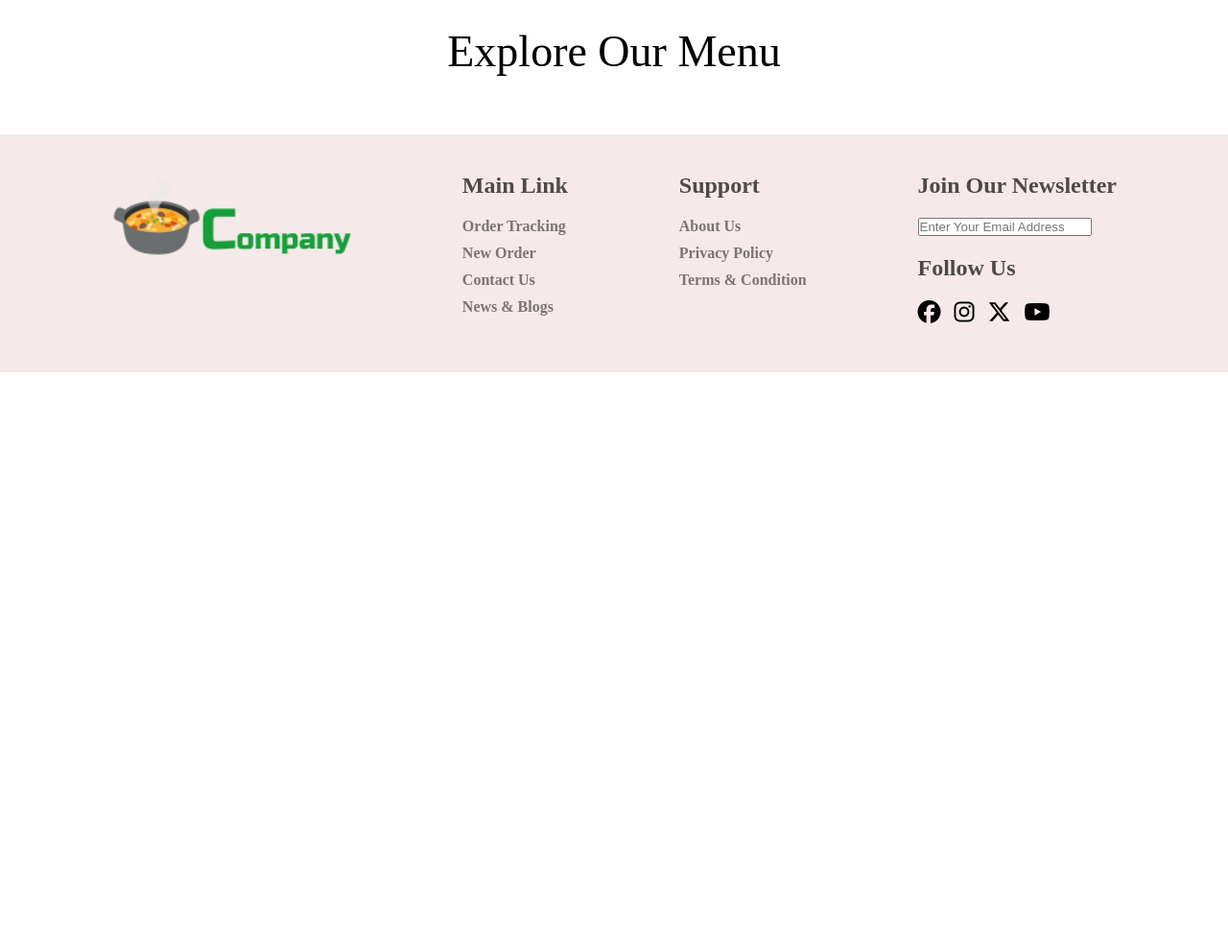
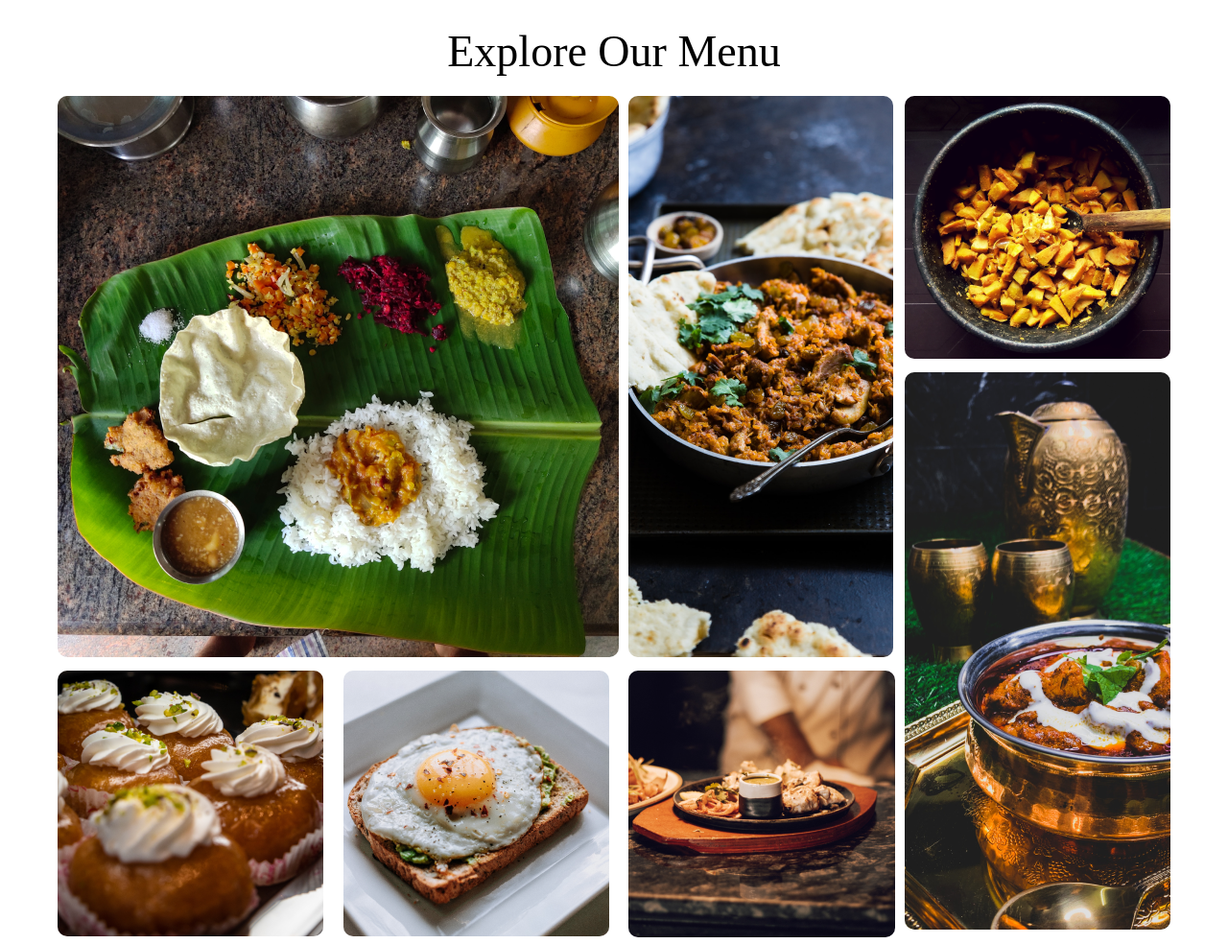
Before and after one commit to Hamzaabro5/Restaurant-Website, a plain HTML site: page index.html in a window 1280 px wide. Shown: the part 1088-2072 px from the top of the page at 96% size. Before the commit the page ends 1476 px from the top, so only its background shows below. Drawn offline with nearby package versions, Linux system fonts and the light colour scheme.

Commit message:
Project 5

```diff
--- a/index.html
+++ b/index.html
@@ -31,17 +31,17 @@
         </section>
 
         <section class="hero-list-section">
-                <div>
+                <div class="list">
                     <img src="./assets/discount.png" alt="">
                     <h2>Discount Voucher</h2>
                     <h4>Lorem ipsum dolor sit amet consectetur<br> adipisicing elit.</h4>
                 </div>
-                <div class="fresh-icon">
+                <div class="fresh-icon list">
                     <img src="./assets/fresh.png" alt="">
                     <h2>Fresh Healthy Food</h2>
                     <h4>Lorem ipsum dolor sit amet consectetur<br> adipisicing elit.</h4>
                 </div>
-                <div>
+                <div class="list">
                     <img src="./assets/delivery.png" alt="">
                     <h2>Fast Home Delivery</h2>
                     <h4>Lorem ipsum dolor sit amet consectetur<br> adipisicing elit.</h4>
@@ -54,6 +54,29 @@
         <section class="gallery-section">
             <h2>Our Menu</h2>
             <h1>Explore Our Menu</h1>
+            <div class="Menu">
+               <div class="item1">
+                <img class="grid-img" src="./assets/grid_image1.png" alt="">
+               </div>
+               <div class="item2">
+                <img class="grid-img" src="./assets/grid_image2.png" alt="">
+               </div>
+               <div class="item3">
+                <img class="grid-img" src="./assets/grid_image3.png" alt="">
+               </div>
+               <div class="item4">
+                <img class="grid-img" src="./assets/grid_image4.png" alt="">
+               </div>
+               <div class="item5">
+                <img class="grid-img" src="./assets/grid_image5.png" alt="">
+               </div>
+               <div class="item6">
+                <img class="grid-img" src="./assets/grid_image6.png" alt="">
+               </div>
+               <div class="item7">
+                <img class="grid-img" src="./assets/grid_image7.png" alt="">
+               </div>
+            </div>
         </section>
 
         <!-- Gallery Section -->
--- a/style.css
+++ b/style.css
@@ -74,6 +74,15 @@ nav{
 .fresh-icon{
     margin: 0px 80px;
 }
+.list{
+    transition: 0.2s ease-in-out;
+    box-shadow: 5px 5px 5px rgba(1, 1, 1, 0.05);
+}
+.list:hover{
+    cursor: pointer;
+    transition: 0.2s ease-in-out;
+    box-shadow: 5px 5px 5px rgba(1, 1, 1, 0.2   );
+}
 .gallery-section h2{
     text-align: center;
     color: white;
@@ -88,7 +97,45 @@ nav{
     font-size: 46px;
     font-weight: 500;
 }
-
+.grid-img{
+    border-radius: 10px;
+    transition: 0.2s ease-in-out;
+}
+.grid-img:hover{
+    transform: scale(1.05);
+    transition: 0.2s ease-in-out;
+}
+.Menu{
+    display: grid;
+    justify-content: center;
+    gap: 10px;
+    grid-template-areas:
+    "I1 I1 I2 I3"
+    "I1 I1 I2 I7"
+    "I4 I5 I6 I7";
+    margin-top: 20px;
+}
+.item1{
+    grid-area: I1;
+}
+.item2{
+    grid-area: I2;
+}
+.item3{
+    grid-area: I3;
+}
+.item4{
+    grid-area: I4;
+}
+.item5{
+    grid-area: I5;
+}
+.item6{
+    grid-area: I6;
+}
+.item7{
+    grid-area: I7;
+}
 footer{
     background-color: #e4baba52;
     display: flex;
```
